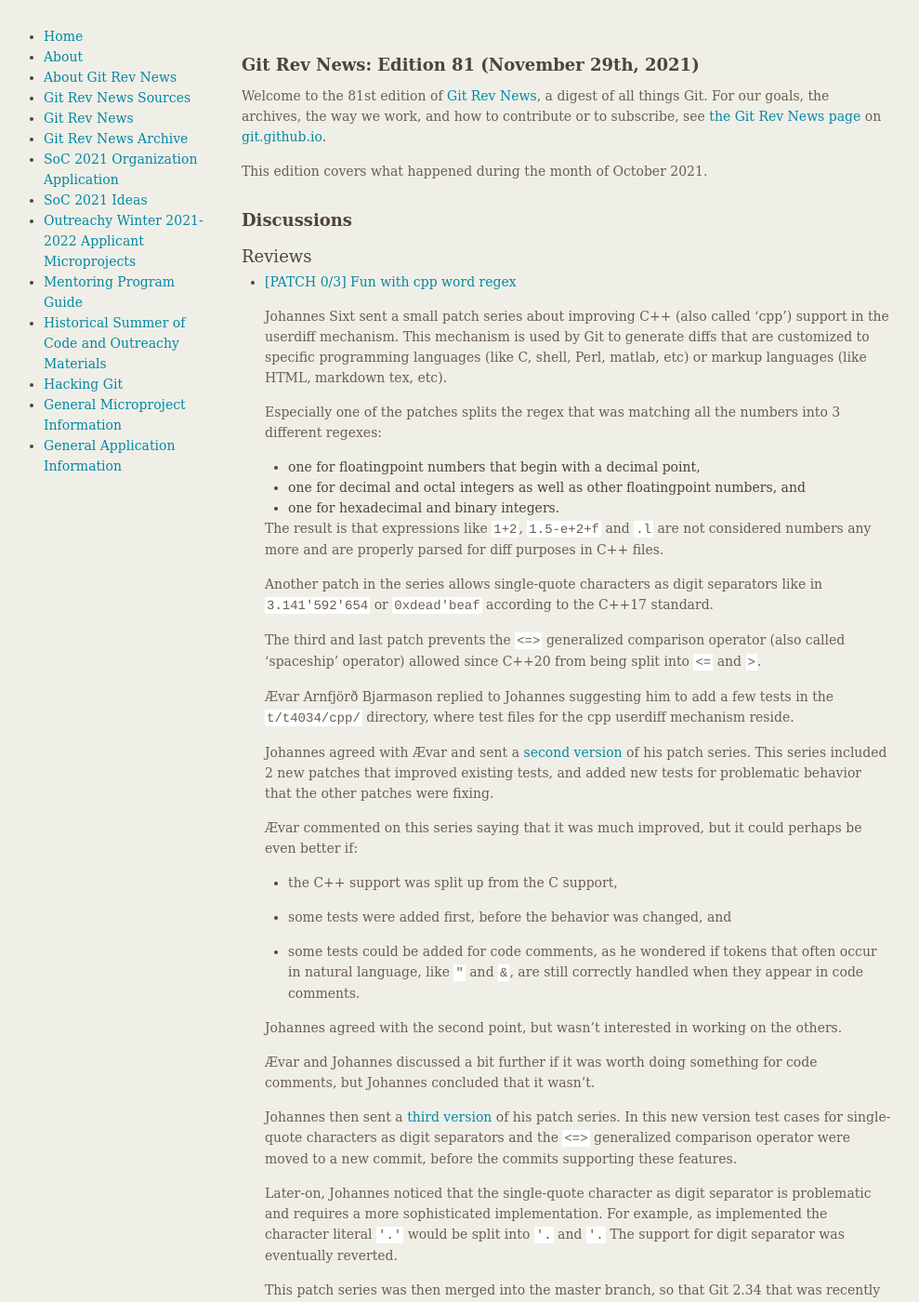
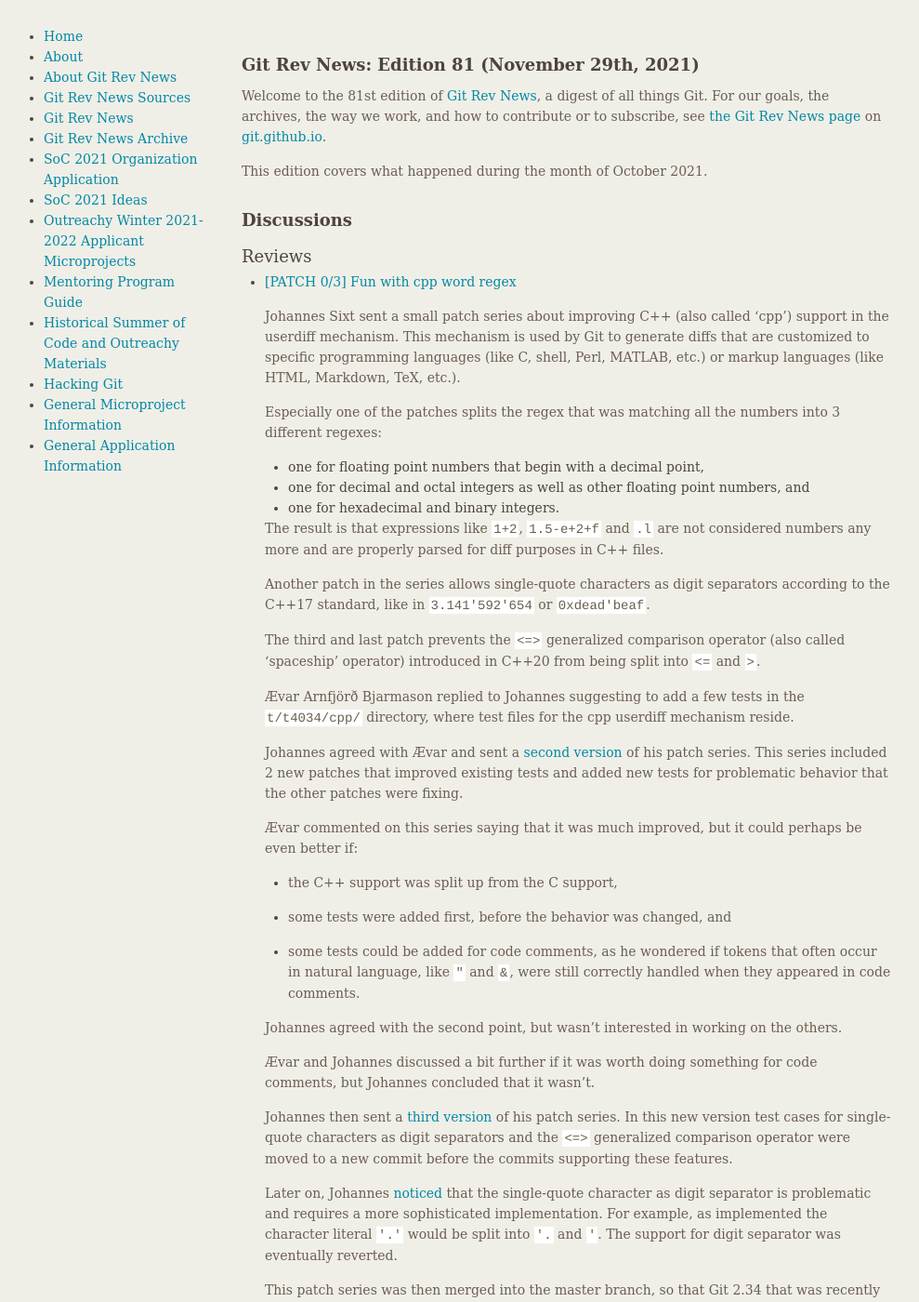
Before and after one commit to git/git.github.io, a Jekyll site: the page built from rev_news/drafts/edition-81.md, in a window 1280 px wide and 1400 px high. Shown: the whole window at 93% size, without its empty margins (149-1138 px from the left). Built offline with Jekyll 4.4.1, drawn with Linux system fonts in a browser that asks for light colours; some of the changed text lies outside the part shown.

Commit message:
Supplied some tiny fixes and rephrasings.

```diff
--- a/rev_news/drafts/edition-81.md
+++ b/rev_news/drafts/edition-81.md
@@ -28,15 +28,15 @@
   Johannes Sixt sent a small patch series about improving C++ (also
   called 'cpp') support in the userdiff mechanism. This mechanism is
   used by Git to generate diffs that are customized to specific
-  programming languages (like C, shell, Perl, matlab, etc) or markup
-  languages (like HTML, markdown tex, etc).
+  programming languages (like C, shell, Perl, MATLAB, etc.) or markup
+  languages (like HTML, Markdown, TeX, etc.).
 
   Especially one of the patches splits the regex that was matching all
   the numbers into 3 different regexes:
 
-    - one for floatingpoint numbers that begin with a decimal point,
+    - one for floating point numbers that begin with a decimal point,
     - one for decimal and octal integers as well as other
-      floatingpoint numbers, and
+      floating point numbers, and
     - one for hexadecimal and binary integers.
 
   The result is that expressions like `1+2`, `1.5-e+2+f` and `.l` are
@@ -44,21 +44,21 @@
   purposes in C++ files.
 
   Another patch in the series allows single-quote characters as digit
-  separators like in `3.141'592'654` or `0xdead'beaf` according to the
-  C++17 standard.
+  separators according to the C++17 standard, like in `3.141'592'654`
+  or `0xdead'beaf`.
 
   The third and last patch prevents the `<=>` generalized comparison
-  operator (also called 'spaceship' operator) allowed since C++20 from
+  operator (also called 'spaceship' operator) introduced in C++20 from
   being split into `<=` and `>`.
 
-  Ævar Arnfjörð Bjarmason replied to Johannes suggesting him to add a
+  Ævar Arnfjörð Bjarmason replied to Johannes suggesting to add a
   few tests in the `t/t4034/cpp/` directory, where test files for the
   cpp userdiff mechanism reside.
 
   Johannes agreed with Ævar and sent a
   [second version](https://lore.kernel.org/git/pull.1054.v2.git.1633720197.gitgitgadget@gmail.com/)
   of his patch series. This series included 2 new patches that
-  improved existing tests, and added new tests for problematic behavior
+  improved existing tests and added new tests for problematic behavior
   that the other patches were fixing.
 
   Ævar commented on this series saying that it was much improved, but
@@ -71,7 +71,7 @@
 
     - some tests could be added for code comments, as he wondered if
       tokens that often occur in natural language, like `"` and `&`,
-      are still correctly handled when they appear in code comments.
+      were still correctly handled when they appeared in code comments.
 
   Johannes agreed with the second point, but wasn't interested in
   working on the others.
@@ -83,14 +83,14 @@
   [third version](https://lore.kernel.org/git/pull.1054.v3.git.1633885384.gitgitgadget@gmail.com/)
   of his patch series. In this new version test cases for single-quote
   characters as digit separators and the `<=>` generalized comparison
-  operator were moved to a new commit, before the commits supporting
+  operator were moved to a new commit before the commits supporting
   these features.
 
-  Later-on, Johannes noticed that the single-quote character as digit
-  separator is problematic and requires a more sophisticated
-  implementation. For example, as implemented the character literal
-  `'.'` would be split into `'.` and `'.` The support for digit separator
-  was eventually reverted.
+  Later on, Johannes [noticed](https://lore.kernel.org/git/a5a05e33-3ad9-e78c-69c0-a466eadeffec@kdbg.org/)
+  that the single-quote character as digit separator is problematic
+  and requires a more sophisticated implementation. For example, as
+  implemented the character literal `'.'` would be split into `'.`
+  and `'`. The support for digit separator was eventually reverted.
 
   This patch series was then merged into the master branch, so that
   Git 2.34 that was recently released has better support for C++ in
@@ -145,7 +145,7 @@
   by Julia Schmidt on Dev Class.
 * [Require pull requests without requiring reviews](https://github.blog/changelog/2021-11-10-require-pull-requests-without-requiring-reviews/) on GitHub.
 * [Deprecating Atlassian account password for Bitbucket API and Git activity](https://bitbucket.org/blog/deprecating-atlassian-account-password-for-bitbucket-api-and-git-activity)
-  (for Git over HTTPS), on Bitbucket.
+  (for Git over HTTPS) on Bitbucket.
 
 __Light reading__
 
```
Also changed, not shown: other parts of rev_news/drafts/edition-81.md (+6 -6 lines).
